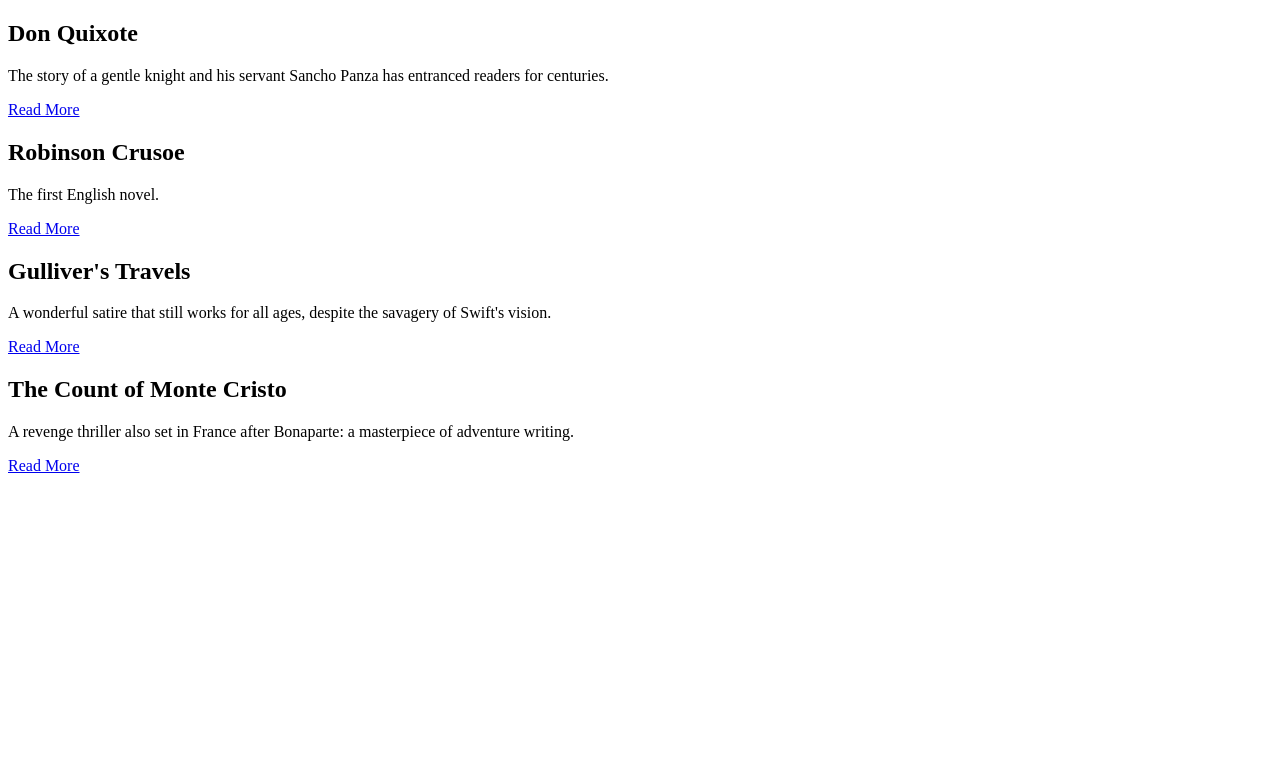
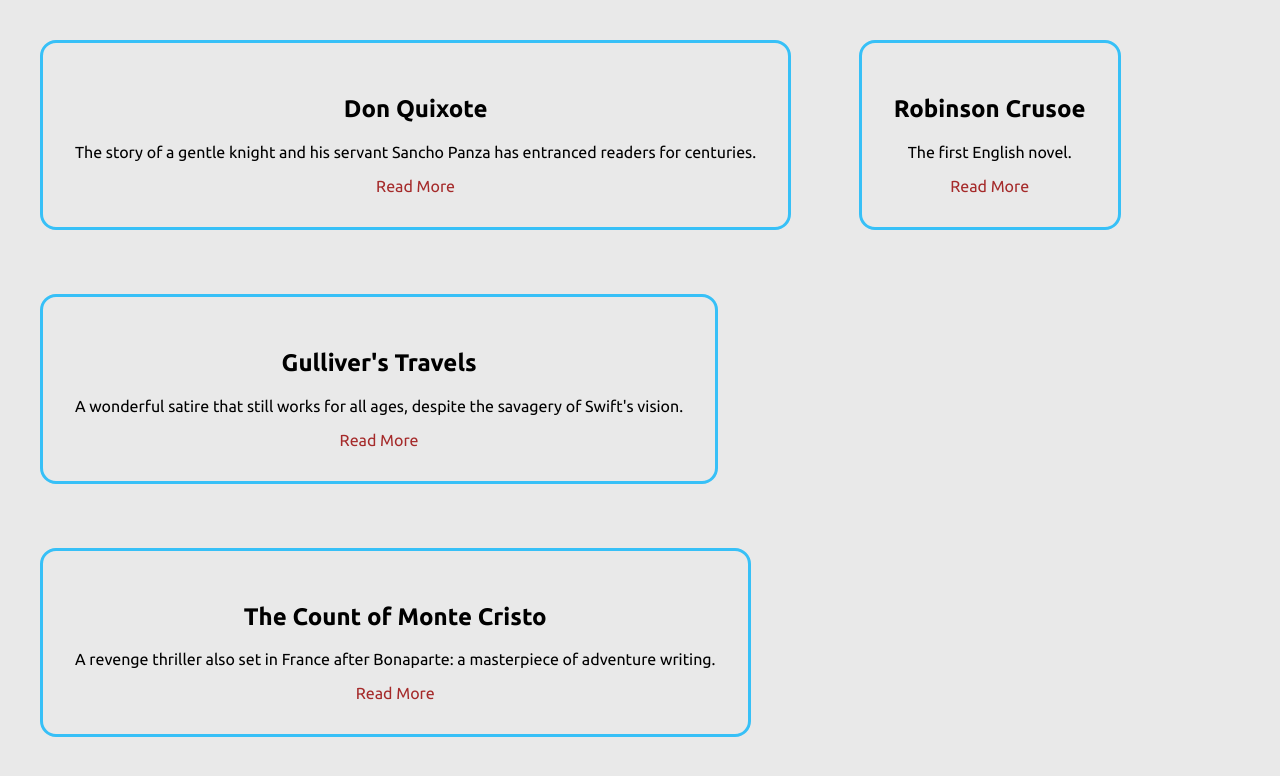
Before and after one commit to cordellr/CSSPracticeDrill, a plain HTML site: page index.html in a window 1280 px wide. Drawn offline with Linux system fonts and the light colour scheme; a script that the page names is missing.

Commit message:
Started styling in CSS

```diff
--- a/index.html
+++ b/index.html
@@ -4,9 +4,10 @@
 <head>
     <meta charset="utf-8" />
     <meta http-equiv="X-UA-Compatible" content="IE=edge">
-    <title>Page Title</title>
+    <title>CSS Practice Drill</title>
     <meta name="viewport" content="width=device-width, initial-scale=1">
     <link rel="stylesheet" type="text/css" media="screen" href="styles.css" />
+    <link href="https://fonts.googleapis.com/css?family=Ubuntu:300,400,700" rel="stylesheet">
     <script src="main.js"></script>
 </head>
 
@@ -16,22 +17,22 @@
             <div class="box" id="box1">
                 <h2>Don Quixote</h2>
                 <p>The story of a gentle knight and his servant Sancho Panza has entranced readers for centuries.</p>
-                <a href="https://www.amazon.com/Quixote-Penguin-Classics-Cervantes-Saavedra/dp/0142437239">Read More</a>
+                <div class="readme-wrapper"><a href="https://www.amazon.com/Quixote-Penguin-Classics-Cervantes-Saavedra/dp/0142437239">Read More</a></div>
             </div>
             <div class="box" id="box2">
                 <h2>Robinson Crusoe</h2>
                 <p>The first English novel.</p>
-                <a href="https://www.amazon.com/Robinson-Crusoe-Illustrated-N-Wyeth/dp/1420953141/ref=sr_1_1_sspa?s=books&ie=UTF8&qid=1535510245&sr=1-1-spons&keywords=robinson+crusoe&psc=1">Read More</a>
+                <div class="readme-wrapper"><a href="https://www.amazon.com/Robinson-Crusoe-Illustrated-N-Wyeth/dp/1420953141/ref=sr_1_1_sspa?s=books&ie=UTF8&qid=1535510245&sr=1-1-spons&keywords=robinson+crusoe&psc=1">Read More</a></div>
             </div>
             <div class="box" id="box3">
                 <h2>Gulliver's Travels</h2>
                 <p>A wonderful satire that still works for all ages, despite the savagery of Swift's vision.</p>
-                <a href="https://www.amazon.com/Gullivers-Travels-Dover-Thrift-Editions/dp/0486292738/ref=sr_1_1_sspa?s=books&ie=UTF8&qid=1535510275&sr=1-1-spons&keywords=gulliver%27s+travels&psc=1">Read More</a>
+                <div class="readme-wrapper"><a href="https://www.amazon.com/Gullivers-Travels-Dover-Thrift-Editions/dp/0486292738/ref=sr_1_1_sspa?s=books&ie=UTF8&qid=1535510275&sr=1-1-spons&keywords=gulliver%27s+travels&psc=1">Read More</a></div>
             </div>
             <div class="box" id="box4">
                 <h2>The Count of Monte Cristo</h2>
                 <p>A revenge thriller also set in France after Bonaparte: a masterpiece of adventure writing.</p>
-                <a href="https://www.amazon.com/Count-Monte-Cristo-Bantam-Classics/dp/0553213504/ref=sr_1_1_sspa?s=books&ie=UTF8&qid=1535510298&sr=1-1-spons&keywords=the+count+of+monte+cristo&psc=1">Read More</a>
+                <div class="readme-wrapper"><a href="https://www.amazon.com/Count-Monte-Cristo-Bantam-Classics/dp/0553213504/ref=sr_1_1_sspa?s=books&ie=UTF8&qid=1535510298&sr=1-1-spons&keywords=the+count+of+monte+cristo&psc=1">Read More</a></div>
             </div>
 
         </div>
--- a/styles.css
+++ b/styles.css
@@ -0,0 +1,26 @@
+body {
+    font-family: 'Ubuntu', sans-serif;
+    background-color: rgb(233, 233, 233);
+}
+
+a {
+    text-decoration: none;
+    color: brown;
+}
+
+a:hover {
+    color: black;
+    font-weight: bold;
+}
+
+h2, p, .readme-wrapper {
+    text-align: center;
+}
+
+.box {
+    display: inline-block;
+    margin: 2em;
+    padding: 2em;
+    border: solid rgb(55, 192, 247);
+    border-radius: 1em;
+}
```
